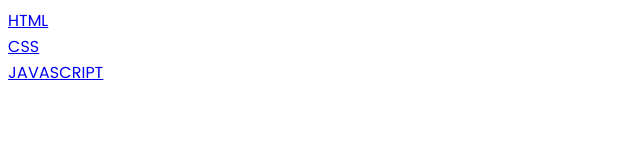
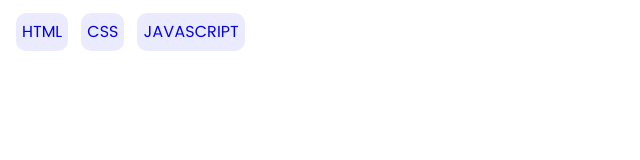
Before and after one commit to azy64/Pair-programming, a website: page index.html in a window 1280 px wide. Shown: the whole page, without its empty margins (0-640 px from the left). Drawn offline with Linux system fonts and the light colour scheme.

Commit message:
add css code for technologies section

```diff
--- a/css/style.css
+++ b/css/style.css
@@ -20,4 +20,21 @@
 
 .technologies li {
     list-style-type: none;
+    float: left;
+    margin: 5px;
+    margin-left: 8px;
 }
+
+.technologies li a {
+  text-decoration: none;
+}
+
+.button-li {
+  border-radius: 10px;
+  background: #ebebff;
+  padding: 6px;
+}
+
+.text-center {
+  text-align: center;
+}
--- a/index.html
+++ b/index.html
@@ -13,9 +13,9 @@
     <section class="project-section">
         <div>
             <ul class="technologies">
-                <li><a href="#">HTML</a></li>
-                <li><a href="#">CSS</a></li>
-                <li><a href="#">JAVASCRIPT</a></li>
+                <li class="button-li text-center"><a href="#">HTML</a></li>
+                <li class="button-li text-center"><a href="#">CSS</a></li>
+                <li class="button-li text-center"><a href="#">JAVASCRIPT</a></li>
             </ul>
         </div>
     </section>
```
Also changed, not shown: 1 other file.
